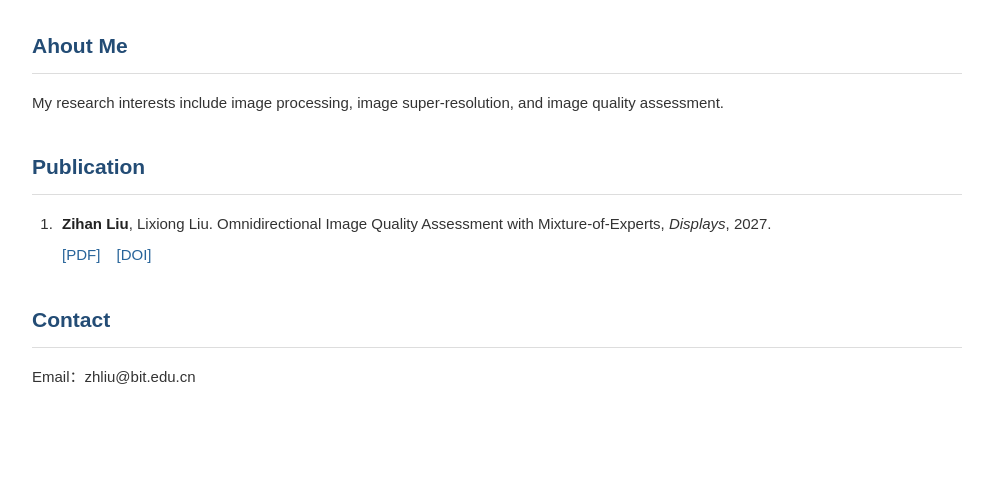
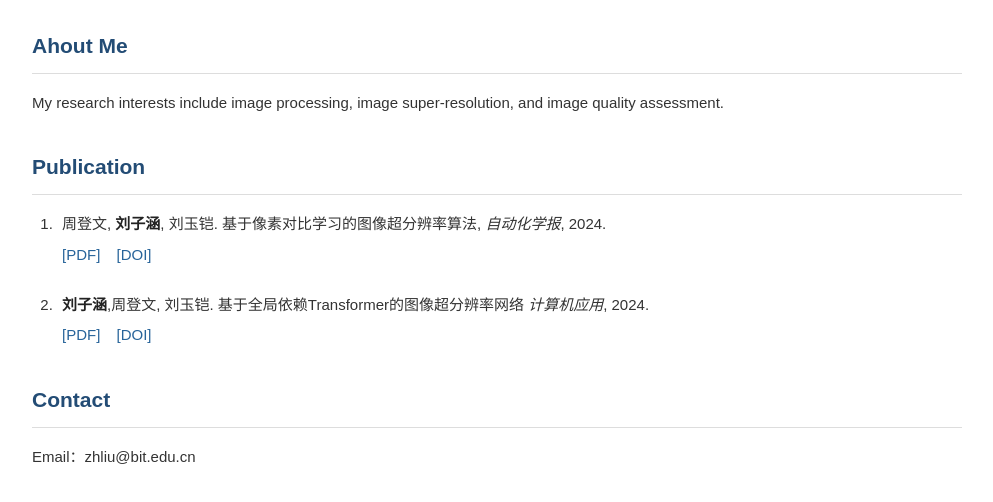
Before and after one commit to liudodo021/liudodo021.github.io, a plain HTML site: page index.html in a window 1280 px wide. Shown: the part 298-800 px from the top of the page, without its empty margins (143-1136 px from the left). Drawn offline with Linux system fonts and the light colour scheme.

Commit message:
Update index.html

```diff
--- a/index.html
+++ b/index.html
@@ -44,17 +44,26 @@
 
         <ol class="publications">
 
+
             <li>
-                <strong>
-
-                </strong>
                 <p>
-                    <strong>Zihan Liu</strong>, Lixiong Liu. Omnidirectional Image Quality Assessment with Mixture-of-Experts,
-                    <em>Displays</em>, 2027.
+                    周登文, <strong>刘子涵</strong>, 刘玉铠. 基于像素对比学习的图像超分辨率算法,
+                    <em>自动化学报</em>, 2024.
                 </p>
                 <div class="paper-links">
                     <a href="https://www.sciencedirect.com/science/article/pii/S0141938226003197">[PDF]</a>
-                    <a href="https://doi.org/10.1016/j.displa.2026.103656">[DOI]</a>
+                    <a href="10.16383/j.aas.c230395">[DOI]</a>
+                </div>
+            </li>
+
+            <li>
+                <p>
+                    <strong>刘子涵</strong>,周登文, 刘玉铠. 基于全局依赖Transformer的图像超分辨率网络
+                    <em>计算机应用</em>, 2024.
+                </p>
+                <div class="paper-links">
+                    <a href="https://www.joca.cn/CN/10.11772/j.issn.1001-9081.2023050636">[PDF]</a>
+                    <a href="10.11772/j.issn.1001-9081.2023050636">[DOI]</a>
                 </div>
             </li>
 
```
